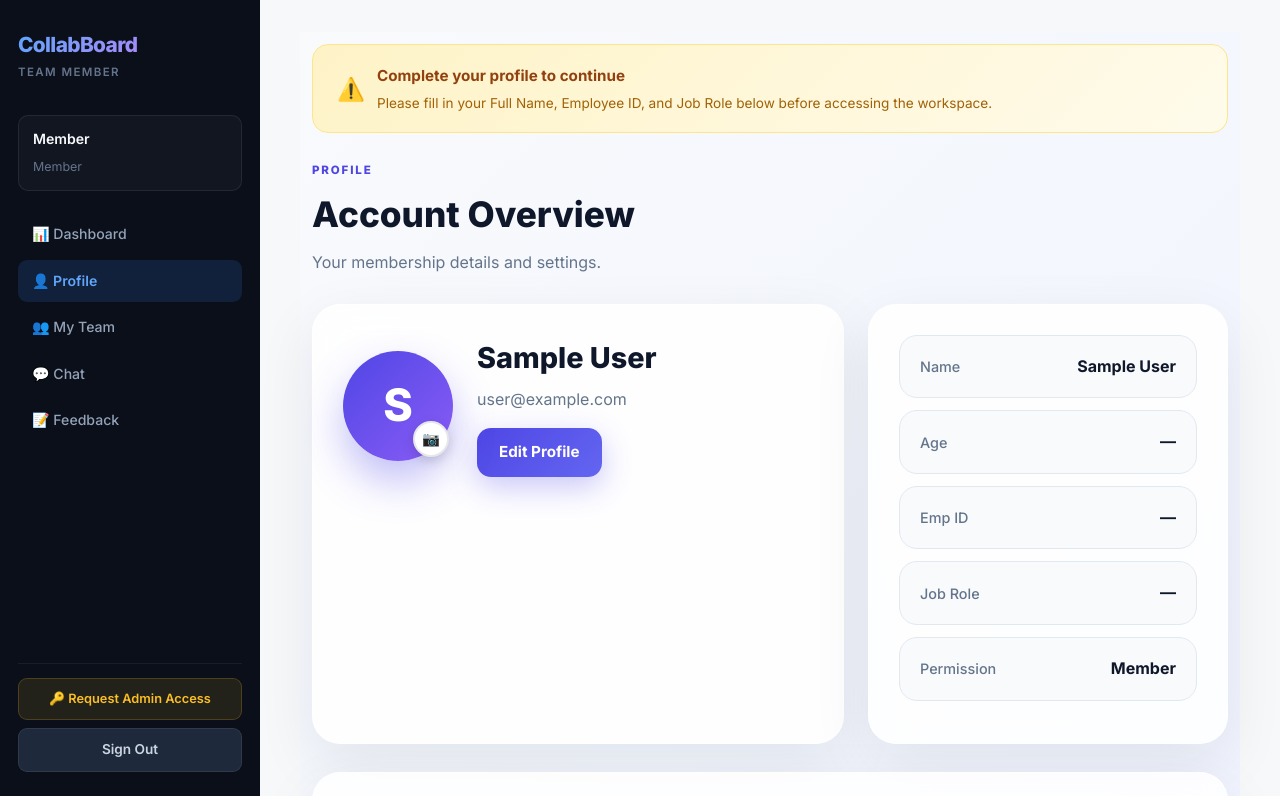
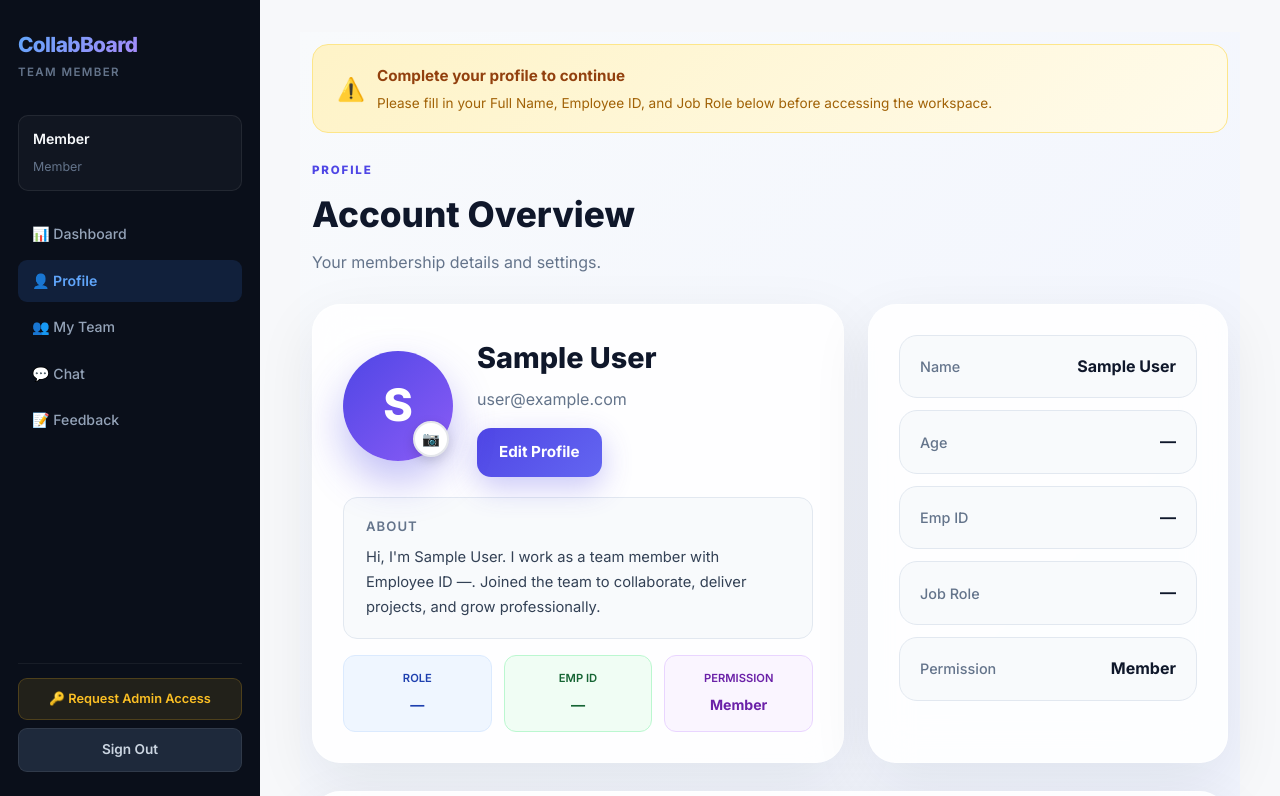
Before and after one commit to Easwarasrisai789/azentrix-fullstack-task2, a React (Create React App) app: page /profile in a window 1280 px wide. Shown: the top 796 px of the page. Built offline with nearby package versions, Linux system fonts and the light colour scheme; no server answers; the database is empty; sample sign-in values are in the browser's storage.

Commit message:
Add profile bio section and quick info cards

```diff
--- a/src/pages/Profile.jsx
+++ b/src/pages/Profile.jsx
@@ -312,6 +312,30 @@ function Profile() {
                 <button style={s.btnPrimary} onClick={handleStartEdit}>Edit Profile</button>
               </div>
             </div>
+
+            {/* Bio / Self Intro */}
+            <div style={{ marginTop: 20, padding: "18px 22px", borderRadius: 14, background: "#f8fafc", border: "1px solid #e2e8f0" }}>
+              <p style={{ margin: 0, fontSize: "0.82rem", fontWeight: 600, color: "#64748b", textTransform: "uppercase", letterSpacing: "0.08em", marginBottom: 8 }}>About</p>
+              <p style={{ margin: 0, fontSize: "0.92rem", color: "#334155", lineHeight: 1.7 }}>
+                {userData?.bio || `Hi, I'm ${displayName}. I work as a ${userData?.jobRole || "team member"} with Employee ID ${userData?.empId || "—"}. Joined the team to collaborate, deliver projects, and grow professionally.`}
+              </p>
+            </div>
+
+            {/* Quick Info */}
+            <div style={{ marginTop: 16, display: "grid", gridTemplateColumns: "1fr 1fr 1fr", gap: 12 }}>
+              <div style={{ padding: "14px 16px", borderRadius: 12, background: "#eff6ff", border: "1px solid #dbeafe", textAlign: "center" }}>
+                <p style={{ margin: "0 0 4px", fontSize: "0.7rem", color: "#1e40af", fontWeight: 600, textTransform: "uppercase" }}>Role</p>
+                <strong style={{ fontSize: "0.88rem", color: "#1e40af" }}>{userData?.jobRole || "—"}</strong>
+              </div>
+              <div style={{ padding: "14px 16px", borderRadius: 12, background: "#f0fdf4", border: "1px solid #bbf7d0", textAlign: "center" }}>
+                <p style={{ margin: "0 0 4px", fontSize: "0.7rem", color: "#166534", fontWeight: 600, textTransform: "uppercase" }}>Emp ID</p>
+                <strong style={{ fontSize: "0.88rem", color: "#166534" }}>{userData?.empId || "—"}</strong>
+              </div>
+              <div style={{ padding: "14px 16px", borderRadius: 12, background: "#faf5ff", border: "1px solid #e9d5ff", textAlign: "center" }}>
+                <p style={{ margin: "0 0 4px", fontSize: "0.7rem", color: "#6b21a8", fontWeight: 600, textTransform: "uppercase" }}>Permission</p>
+                <strong style={{ fontSize: "0.88rem", color: "#6b21a8" }}>{profileRole === "admin" ? "Admin" : "Member"}</strong>
+              </div>
+            </div>
           </div>
 
           <div style={s.card}>
```
